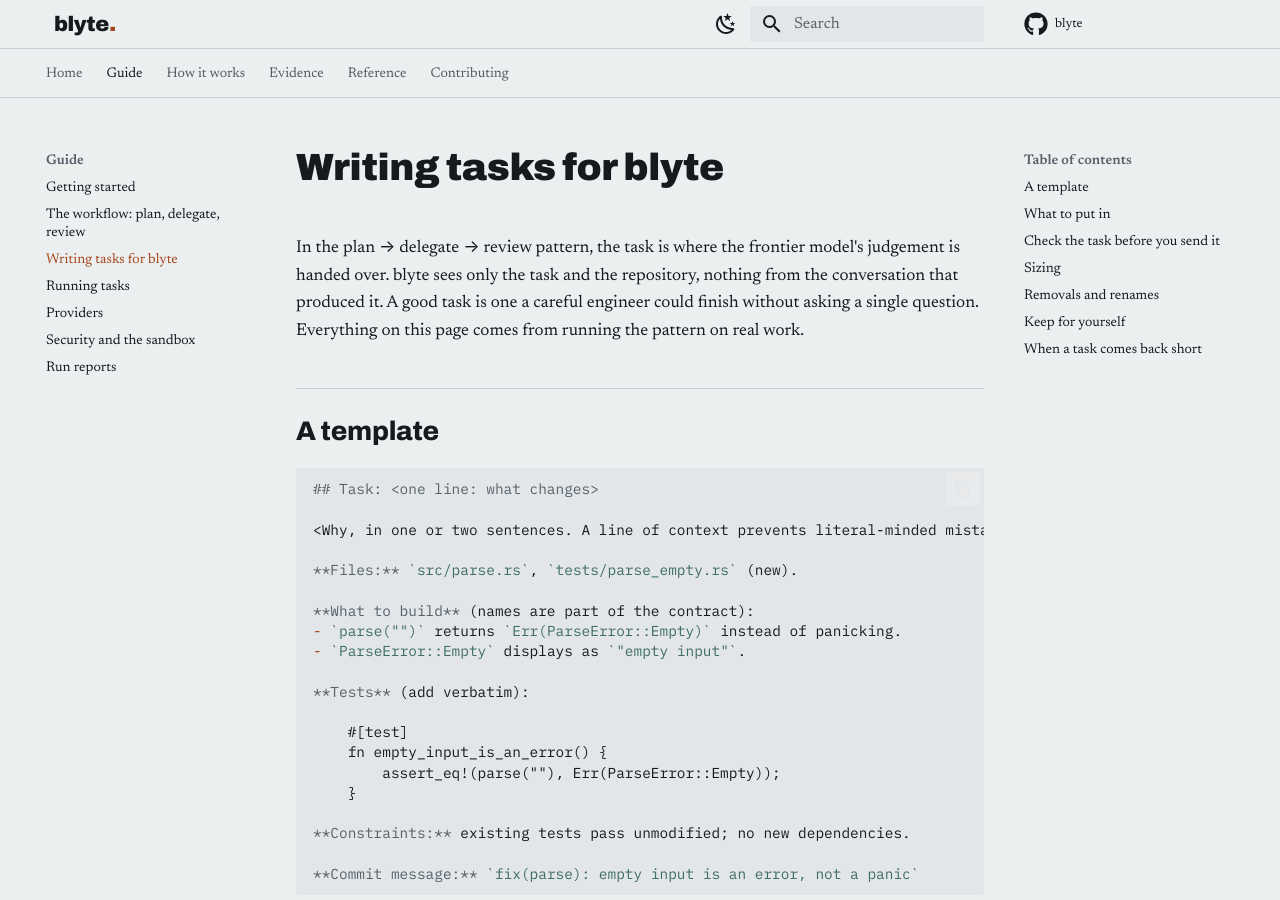
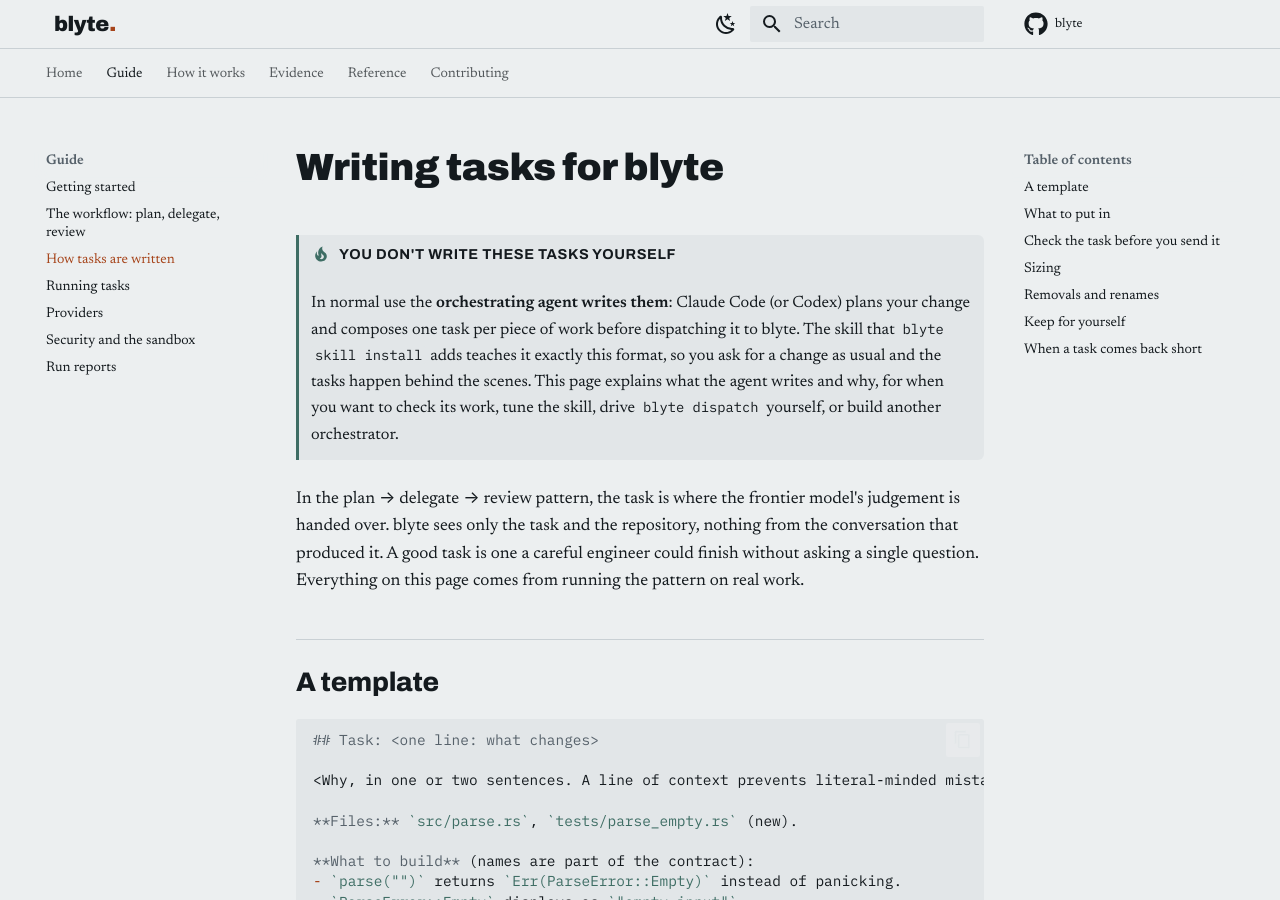
Before and after one commit to dnf0/blyte, an MkDocs documentation site: the page built from docs/writing-tasks.md, in a window 1280 px wide and 900 px high. Built offline with MkDocs 1.6.1 and Material for MkDocs 9.7.7, drawn with Linux system fonts in a browser that asks for light colours; comment, search, counter and statistics services are not loaded.

Commit message:
docs: tasks are written by the orchestrating agent; the tasks page says so first
Co-Authored-By: Claude Opus 5.5 (1M context) <noreply@anthropic.com>

```diff
--- a/docs/writing-tasks.md
+++ b/docs/writing-tasks.md
@@ -1,4 +1,12 @@
 # Writing tasks for blyte
+
+!!! tip "You don't write these tasks yourself"
+    In normal use the **orchestrating agent writes them**: Claude Code (or Codex) plans your change
+    and composes one task per piece of work before dispatching it to blyte. The skill that
+    `blyte skill install` adds teaches it exactly this format, so you ask for a change as usual and
+    the tasks happen behind the scenes. This page explains what the agent writes and why, for when
+    you want to check its work, tune the skill, drive `blyte dispatch` yourself, or build another
+    orchestrator.
 
 In the plan → delegate → review pattern, the task is where the frontier model's judgement is
 handed over. blyte sees only the task and the repository, nothing from the conversation that
--- a/mkdocs.yml
+++ b/mkdocs.yml
@@ -72,7 +72,7 @@ nav:
   - Guide:
       - Getting started: getting-started.md
       - "The workflow: plan, delegate, review": orchestration.md
-      - Writing tasks for blyte: writing-tasks.md
+      - How tasks are written: writing-tasks.md
       - Running tasks: usage.md
       - Providers: providers.md
       - Security and the sandbox: security.md
```
Also changed, not shown: README.md (+1 -1 lines), docs/getting-started.md (+1 -1 lines), docs/index.md (+1 -1 lines), docs/orchestration.md (+2 -2 lines).
